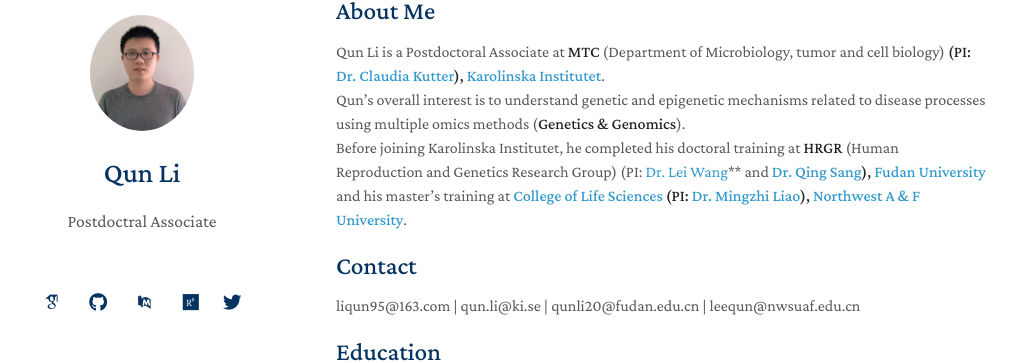
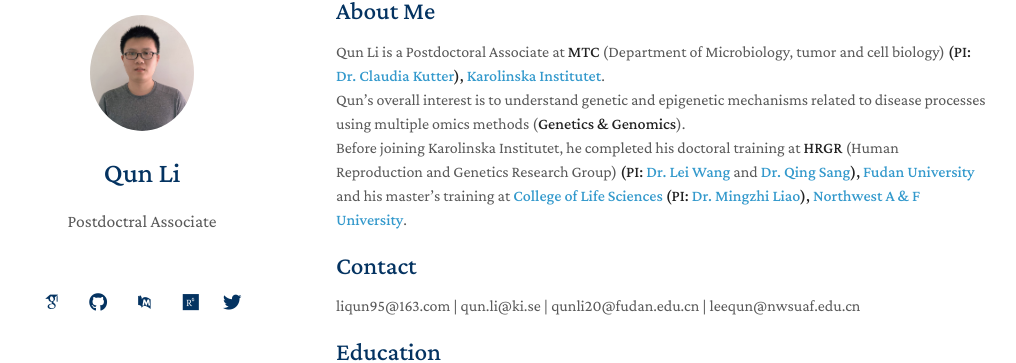
Before and after one commit to liqunbio/liqunbio.github.io, a Jekyll site: the page built from index.md, in a window 1280 px wide and 900 px high. Shown: the part 69-432 px from the top of the window, without its empty margins (134-1150 px from the left). Built offline with Jekyll 4.4.1, drawn with Linux system fonts in a browser that asks for light colours; some web fonts are replaced; comment, search, counter and statistics services are not loaded; our own code applies the rules of GitHub Pages for plain Markdown files.

```diff
--- a/index.md
+++ b/index.md
@@ -6,7 +6,7 @@ layout: homepage
 
 Qun Li is a Postdoctoral Associate at [**MTC**](https://ki.se/mtc) (Department of Microbiology, tumor and cell biology) **(PI: [Dr. Claudia Kutter](https://www.scilifelab.se/researchers/claudia-kutter/)), [Karolinska Institutet](https://ki.se/)**. <br>
 Qun's overall interest is to understand genetic and epigenetic mechanisms related to disease processes using multiple omics methods (**Genetics & Genomics**). <br>
-Before joining Karolinska Institutet, he completed his doctoral training at [**HRGR**](https://reprod-genet.fudan.edu.cn/) (Human Reproduction and Genetics Research Group) (PI: [Dr. Lei Wang](https://reprod-genet.fudan.edu.cn/laben/c5/0f/c23194a247055/page.htm)** and **[Dr. Qing Sang](https://reprod-genet.fudan.edu.cn/laben/c5/10/c23194a247056/page.htm)), [Fudan University](https://www.fudan.edu.cn/)** and his master's training at **[College of Life Sciences](https://sm.nwafu.edu.cn/index.htm) (PI: [Dr. Mingzhi Liao](https://sm.nwafu.edu.cn/szdw/js2/389648.htm)), [Northwest A & F University](https://www.nwsuaf.edu.cn/)**. <br>
+Before joining Karolinska Institutet, he completed his doctoral training at [**HRGR**](https://reprod-genet.fudan.edu.cn/) (Human Reproduction and Genetics Research Group) **(PI: [Dr. Lei Wang](https://reprod-genet.fudan.edu.cn/laben/c5/0f/c23194a247055/page.htm)** and **[Dr. Qing Sang](https://reprod-genet.fudan.edu.cn/laben/c5/10/c23194a247056/page.htm)), [Fudan University](https://www.fudan.edu.cn/)** and his master's training at **[College of Life Sciences](https://sm.nwafu.edu.cn/index.htm) (PI: [Dr. Mingzhi Liao](https://sm.nwafu.edu.cn/szdw/js2/389648.htm)), [Northwest A & F University](https://www.nwsuaf.edu.cn/)**. <br>
 
 ## Contact
 liqun95@163.com | qun.li@ki.se | qunli20@fudan.edu.cn | leequn@nwsuaf.edu.cn
```
